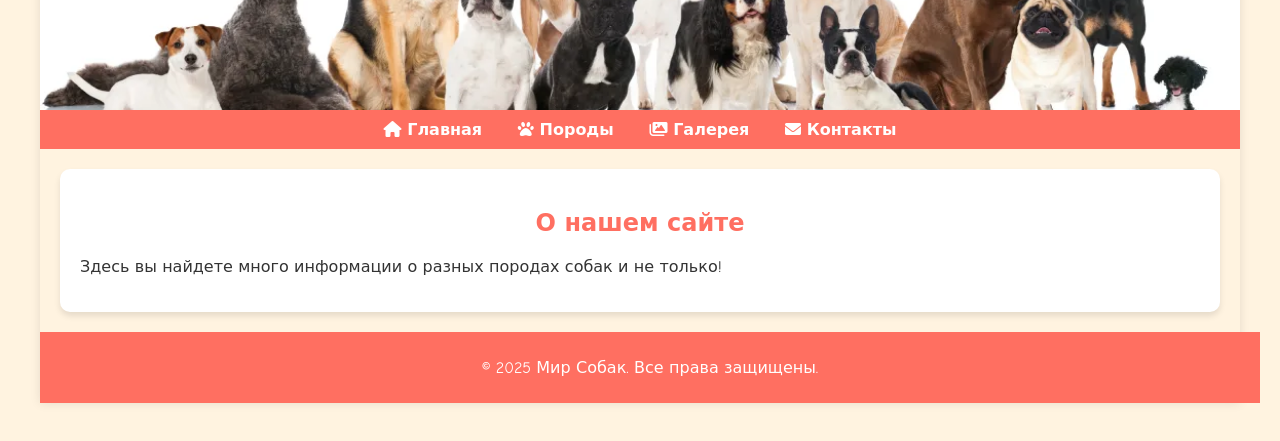
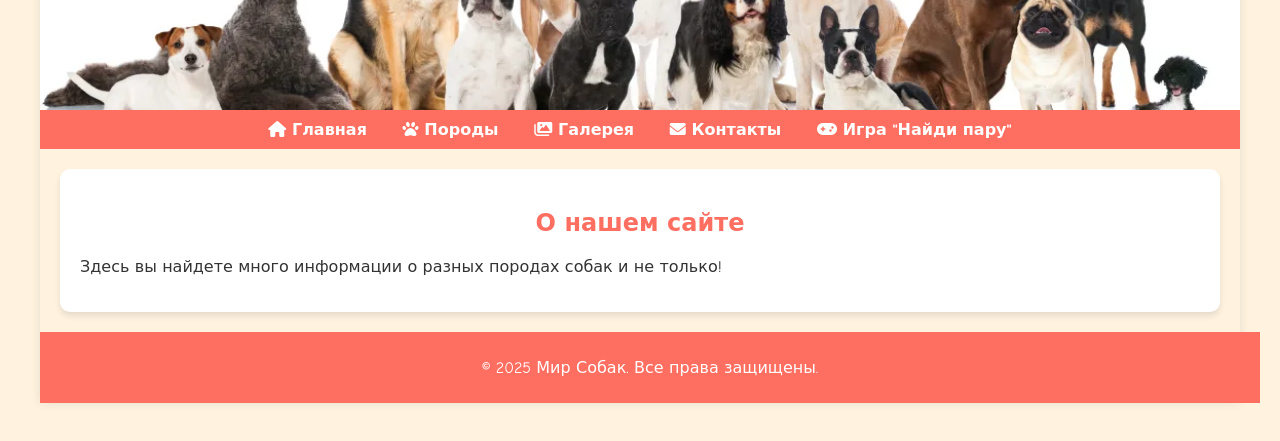
Before and after one commit to sofadog14/sofadog14.github.io, a plain HTML site: page index.html in a window 1280 px wide. Shown: the part 211-652 px from the top of the page. Drawn offline with Linux system fonts and the light colour scheme.

Commit message:
index.html

```diff
--- a/index.html
+++ b/index.html
@@ -293,6 +293,9 @@
         <a href="#contact" class="tab" data-target="contact">
             <i class="fas fa-envelope"></i> Контакты
         </a>
+        <a href="memory-game/index.html" target="_blank">
+            <i class="fas fa-gamepad"></i> Игра "Найди пару"
+    </a>
     </nav>
 
     <section id="home" class="active">
```
